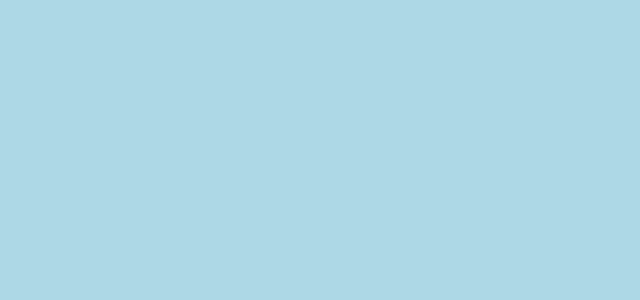
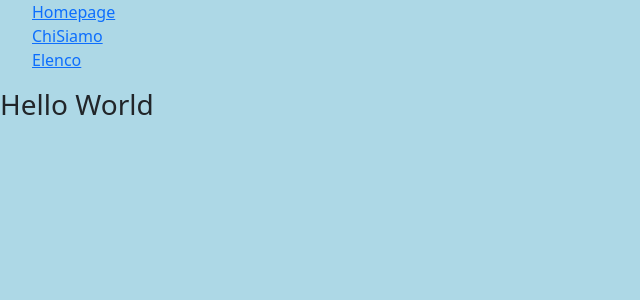
Before and after one commit to giovanbattista-web/react-router, a React (Vite) app: page /elenco/1 in a window 1280 px wide. Before the commit this address had no page. Shown: the top 300 px of the page, without its empty margins (0-640 px from the left). Built offline with nearby package versions, Linux system fonts and the light colour scheme.

Commit message:
[UPD] LINK AGGIUNTI

```diff
--- a/src/App.jsx
+++ b/src/App.jsx
@@ -4,6 +4,7 @@ import Homepage from './pages/Homepage';
 import ChiSiamo from './pages/ChiSiamo';
 import Elenco from './elenco/Elenco';
 import DefaultLayout from './layouts/DefaultLayout';
+import Detail from './elenco/Detail.jsx';
 
 function App() {
 
@@ -17,6 +18,7 @@ function App() {
             <Route path='/chisiamo' element={<ChiSiamo />} />
             <Route path='/elenco'>
               <Route index element={<Elenco />} />
+              <Route path=':id' element={<Detail />} />
             </Route>
           </Route>
         </Routes>
--- /dev/null
+++ b/src/elenco/Detail.jsx
@@ -0,0 +1,13 @@
+import React from 'react';
+import { useParams } from 'react-router-dom';
+
+
+
+const Detail = () => {
+    return (
+        <div>
+        <h3>Hello World </h3>
+            </div>
+    )
+};
+export default Detail;
--- a/src/elenco/Elenco.jsx
+++ b/src/elenco/Elenco.jsx
@@ -1,15 +1,16 @@
 import React from 'react';
 import axios from "axios";
 import { useState, useEffect } from 'react';
+import { NavLink } from 'react-router-dom';
 
 function Elenco() {
-    const [todos, setTodos] = useState([]);
+    const [todos, setTodos] = useState([]); // COME const Todos = [] PERO' PUO' CAMBIARE
 
     const fetchTodos = () => {
         axios.get("https://lanciweb.github.io/demo/api/actors/")
             .then((response) => {
-                setTodos(response.data);
-                // console.log(response.data);
+                setTodos(response.data); // COME Todos = resp.data PERO' PER LO USESTATE
+                console.log(response.data);
             });
     };
 
@@ -27,7 +28,9 @@ function Elenco() {
                 </div>
                 <div className="row g-3">
                     {todos.map((todos) => (
-                        <div key={`todos ${todos.id}`} className="col-12 col-md-6 col-lg-4">
+                        <div key={`todos/${todos.id}`} className="col-12 col-md-6 col-lg-4">
+                            <NavLink
+                                to={`/elenco/ ${todos.id}`}>
                                 <div className="card rounded-0 d-flex">
                                     <div className="todos-image">
                                         <img src={todos.image} alt="" />
@@ -40,6 +43,7 @@ function Elenco() {
                                         <h3 className="todos-awards">{todos.awards}</h3>
                                     </div>
                                 </div>
+                            </NavLink>
                         </div>
                     ))}
                 </div>
```
Lines whose indentation alone changed are shown as unchanged.
